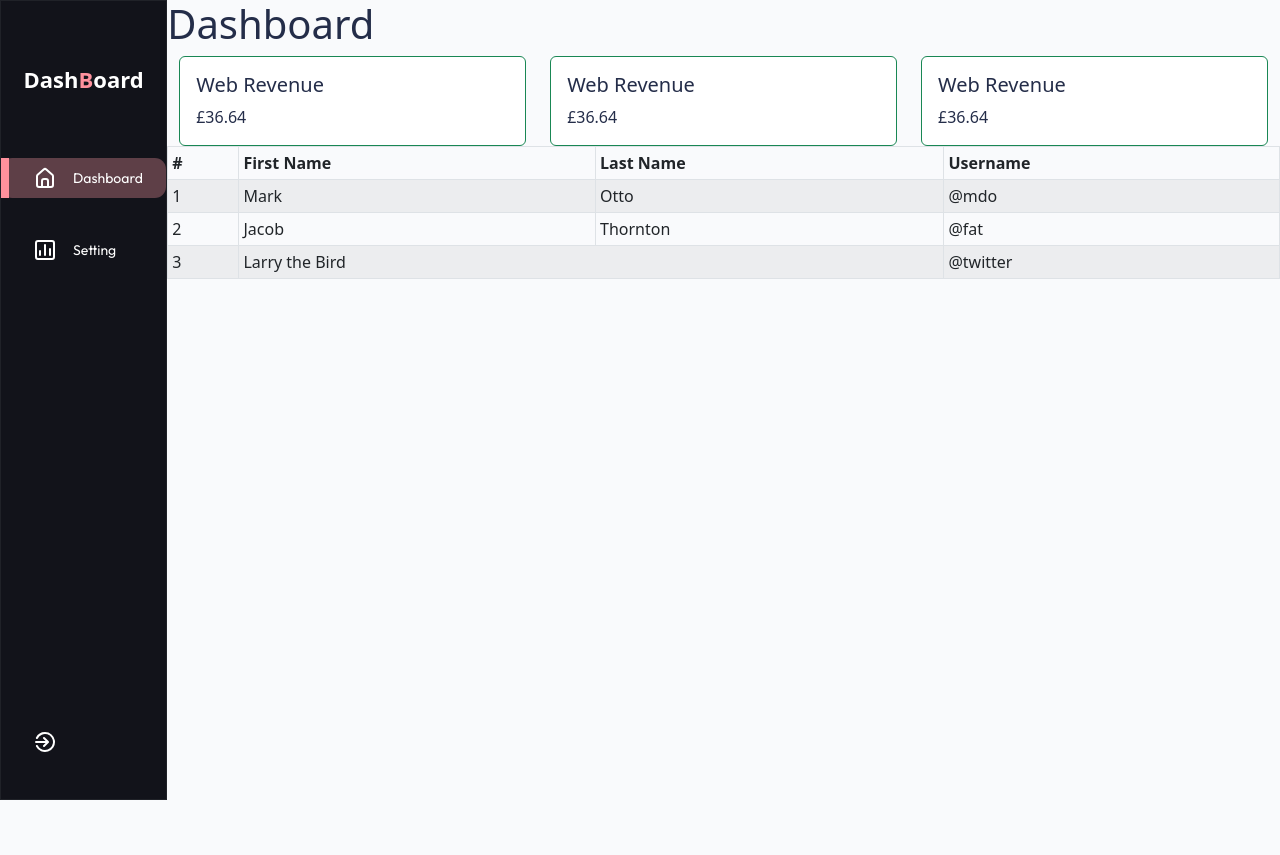
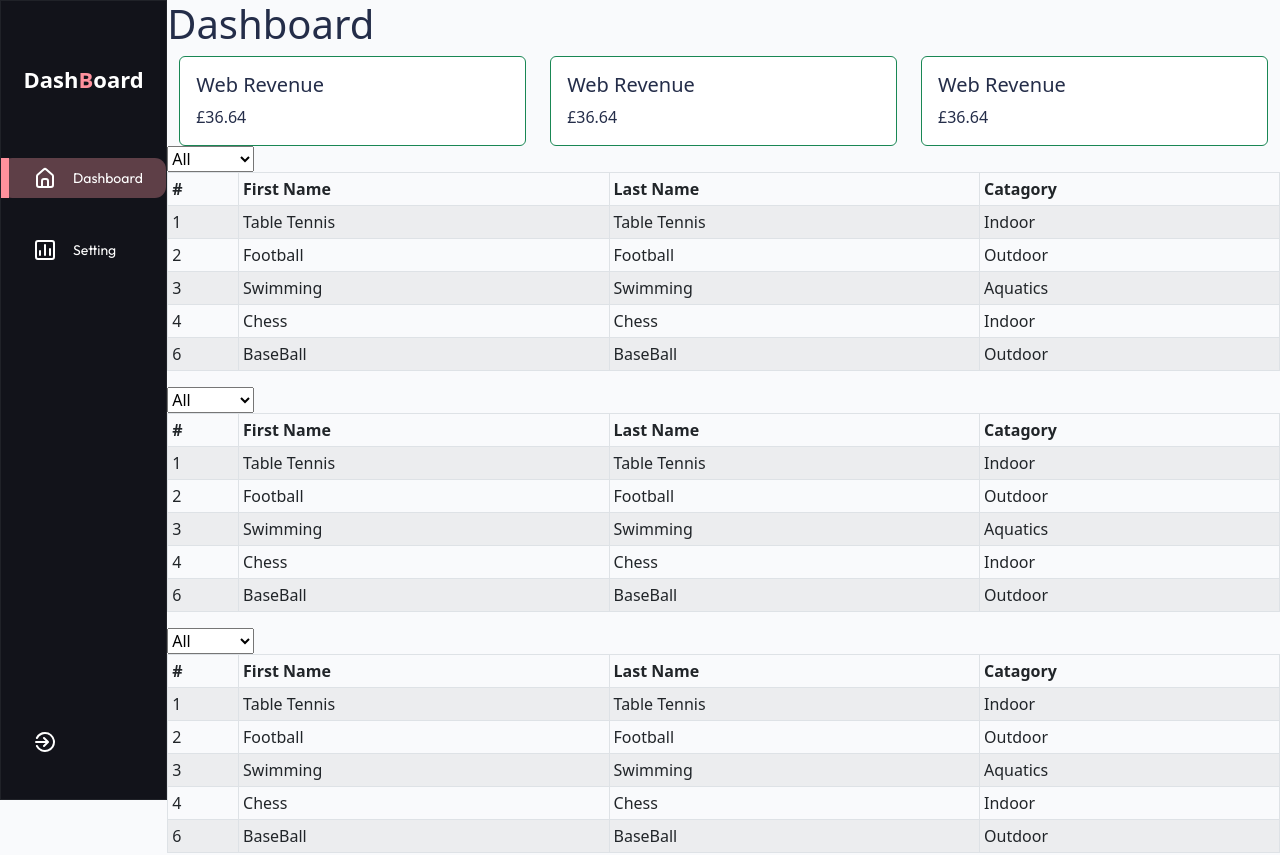
Before and after one commit to iamrealfarhanbd/b2bDashboard, a React (Create React App) app: page /dashboard in a window 1280 px wide. Shown: the top 855 px of the page. Before the commit the page ends 800 px from the top, so only its background shows below. Built offline with nearby package versions, Linux system fonts and the light colour scheme.

Commit message:
table added

```diff
--- a/src/Components/Dashboard/Dashboard.js
+++ b/src/Components/Dashboard/Dashboard.js
@@ -1,14 +1,24 @@
-import React from "react";
 import Cards from "../Cards/Cards";
 import Tables from "../Tables/Tables";
 import "./Dashboard.css";
+
 const Dashboard = () => {
+
+
   console.log("Dashboard");
   return (
     <>
       <div className="MainDash">
         <h1>Dashboard</h1>
         <Cards />
+
+        <Tables />
+        <Tables />
+        <Tables />
+        <Tables />
+        <Tables />
+        <Tables />
+        <Tables />
         <Tables />
       </div>
     </>
--- /dev/null
+++ b/src/Components/Dropdown/Dropdown.js
@@ -0,0 +1,29 @@
+import React from "react";
+
+const Dropdown = ({ id, label, value, options, onChange }) => {
+  return (
+    <div>
+      <label>
+        {/* <select value={value} onChange={onChange}>
+          {options.map((option) => (
+            <option key={id} value={option.value}>
+              {option.label}
+            </option>
+          ))}
+        </select> */}
+        <select
+            name="category-list"
+            id="category-list"
+            onChange={onChange}
+          >
+            <option value="">All</option>
+            <option value="Outdoor">Outdoor</option>
+            <option value="Indoor">Indoor</option>
+            <option value="Aquatics">Aquatics</option>
+          </select>
+      </label>
+    </div>
+  );
+};
+
+export default Dropdown;
--- a/src/Components/Sidebar/Sidebar.css
+++ b/src/Components/Sidebar/Sidebar.css
@@ -4,7 +4,7 @@
 }
 .dashboardLayout {
   display: flex;
-  height: 100% !important;
+  height: 100vh ;
 }
 .sidebar {
   display: flex;
--- /dev/null
+++ b/src/Components/Tables/TableRow.js
@@ -0,0 +1,17 @@
+import React from "react";
+import { Table } from "react-bootstrap";
+
+const TableRow = ({ element }) => {
+  return (
+    <>
+      <tr key={element.id}>
+        <td>{element.id}</td>
+        <td>{element.name}</td>
+        <td>{element.name}</td>
+        <td>{element.category}</td>
+      </tr>
+    </>
+  );
+};
+
+export default TableRow;
--- a/src/Components/Tables/Tables.js
+++ b/src/Components/Tables/Tables.js
@@ -1,36 +1,68 @@
-import React from "react";
+import React, { useEffect, useMemo, useState } from "react";
 import { Table } from "react-bootstrap";
+import Dropdown from "../Dropdown/Dropdown";
+import TableRow from "./TableRow";
 
 const Tables = () => {
+  var defaultSports = [
+    { id: 1, name: "Table Tennis", category: "Indoor" },
+    { id: 2, name: "Football", category: "Outdoor" },
+    { id: 3, name: "Swimming", category: "Aquatics" },
+    { id: 4, name: "Chess", category: "Indoor" },
+    { id: 6, name: "BaseBall", category: "Outdoor" },
+  ];
+
+  // console.log(element)
+  const [sportList, setSportList] = useState([]);
+
+  const [selectedCategory, setSelectedCategory] = useState();
+
+  // // Add default value on page load
+  useEffect(() => {
+    setSportList(defaultSports);
+  }, []);
+  // Function to get filtered list
+  function getFilteredList() {
+    // Avoid filter when selectedCategory is null
+    if (!selectedCategory) {
+      return sportList;
+    }
+    return sportList.filter((item) => item.category === selectedCategory);
+  }
+
+  // Avoid duplicate function calls with useMemo
+  var filteredList = useMemo(getFilteredList, [selectedCategory, sportList]);
+
+  function handleCategoryChange(event) {
+    setSelectedCategory(event.target.value);
+  }
+
+  //   const options = [
+  //     {id:1, label: "Fruit", value: "fruit" },
+  //     {id:2, label: "Vegetable", value: "vegetable" },
+  //     { id:3,label: "Meat", value: "meat" },
+  //   ];
+  //   const [value, setValue] = useState("fruit");
+
+  //   const handleChange = (event) => {
+  //     setValue(event.target.value);
+  //   };
   return (
     <>
+      <Dropdown onChange={handleCategoryChange} />
       <Table striped bordered hover size="sm">
         <thead>
           <tr>
             <th>#</th>
             <th>First Name</th>
             <th>Last Name</th>
-            <th>Username</th>
+            <th>Catagory</th>
           </tr>
         </thead>
         <tbody>
-          <tr>
-            <td>1</td>
-            <td>Mark</td>
-            <td>Otto</td>
-            <td>@mdo</td>
-          </tr>
-          <tr>
-            <td>2</td>
-            <td>Jacob</td>
-            <td>Thornton</td>
-            <td>@fat</td>
-          </tr>
-          <tr>
-            <td>3</td>
-            <td colSpan={2}>Larry the Bird</td>
-            <td>@twitter</td>
-          </tr>
+          {filteredList.map((element) => (
+            <TableRow element={element} key={element.id} />
+          ))}
         </tbody>
       </Table>
     </>
```
